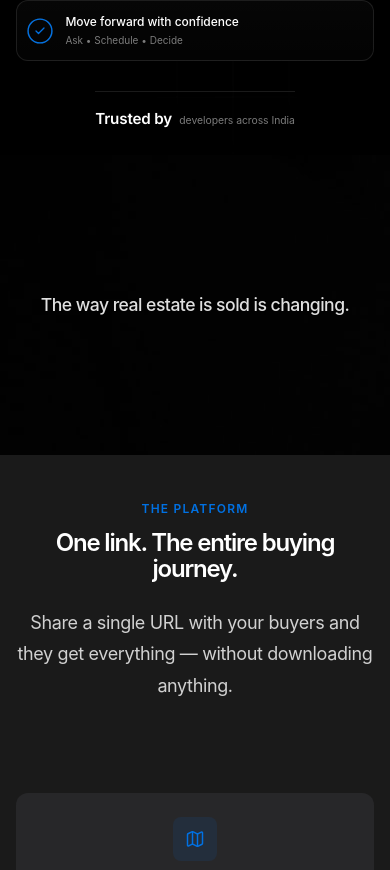
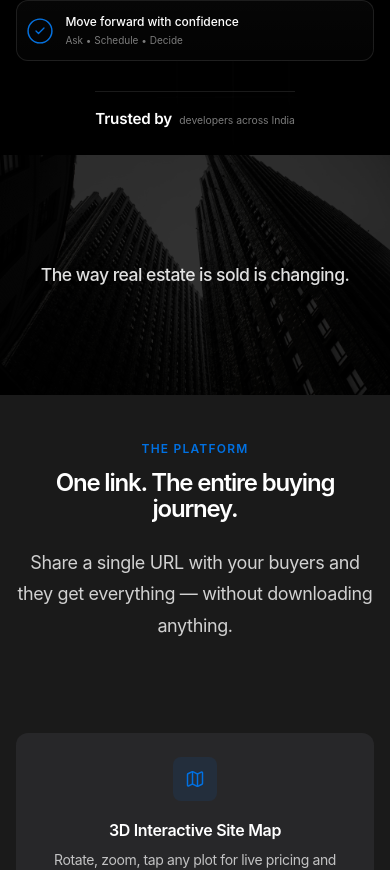
Before and after one commit to utkarsh2302/bricbytes-website2026, a React (Vite) app: page / in a window 390 px wide. Shown: the part 944-1814 px from the top of the page. Built offline with nearby package versions, Linux system fonts and the light colour scheme; a web font is replaced by a local one.

Commit message:
fix: show architecture divider images on mobile by removing gradient override

```diff
--- a/src/pages/MarketingHome.css
+++ b/src/pages/MarketingHome.css
@@ -347,8 +347,7 @@
 @media (max-width: 768px) {
   .section-padding   { padding: 3.5rem 0; }
   .bg-architecture   {
-    min-height: 300px;
-    background: linear-gradient(135deg, rgba(0,0,0,0.8) 0%, rgba(20,20,30,0.85) 100%);
+    min-height: 240px;
   }
   .cinematic-quote   { font-size: clamp(1.1rem, 4vw, 1.4rem); }
   .problem-grid,
```
